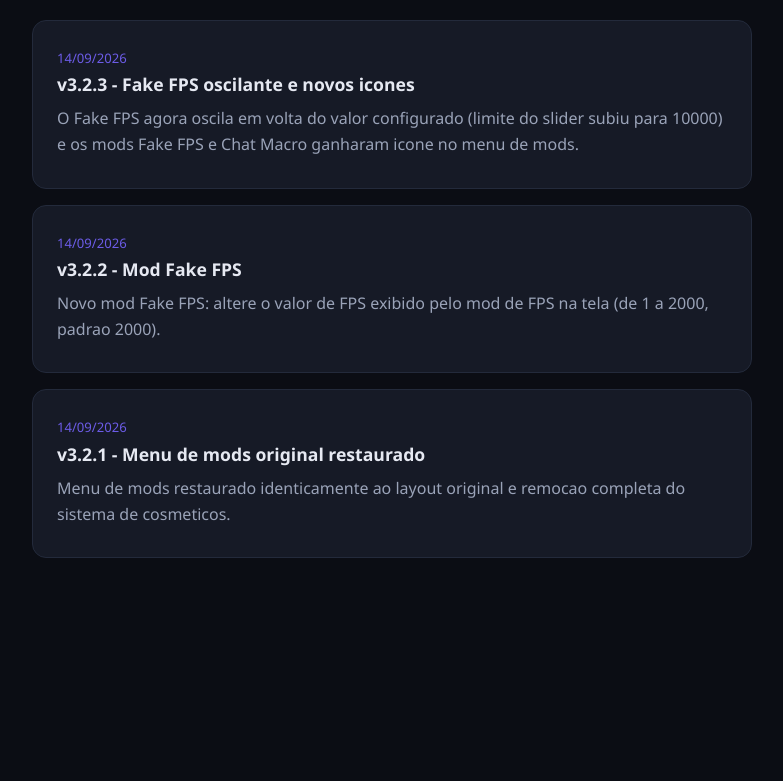
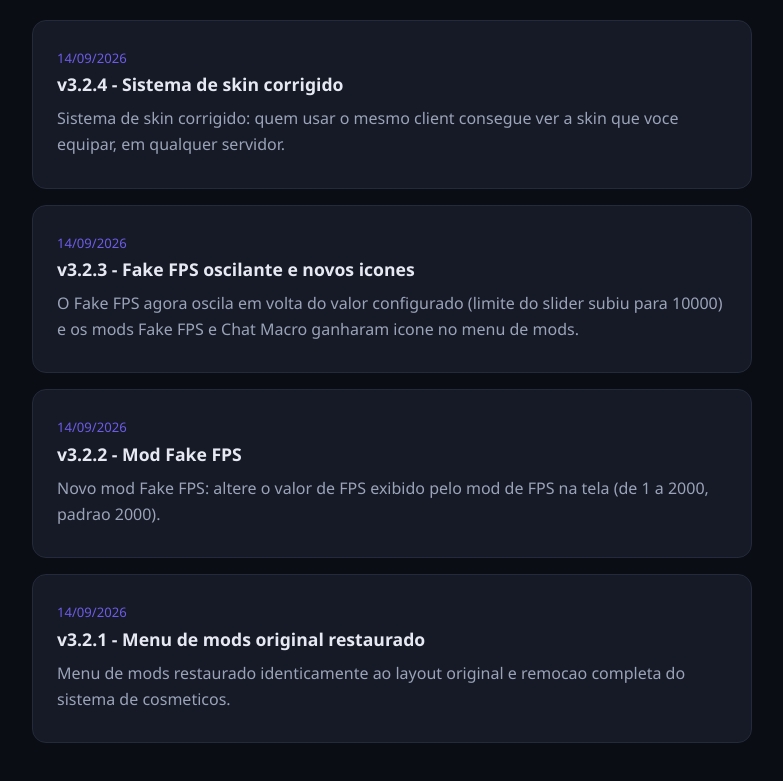
Before and after one commit to vnzinhypers-prog/vnzinhypers-prog.github.io, a plain HTML site: page news.html in a window 1280 px wide. Shown: the part 125-906 px from the top of the page, without its empty margins (248-1031 px from the left). Before the commit the page ends 800 px from the top, so only its background shows below. Drawn offline with Linux system fonts and the light colour scheme.

Commit message:
v3.2.4: atualiza instalador e adiciona noticia no site

```diff
--- a/news.html
+++ b/news.html
@@ -20,6 +20,11 @@ time{color:#6c5ce7;font-size:.82rem}
 <h1>Novidades do <span>HypersClient</span></h1>
 <article>
 	<time>14/09/2026</time>
+	<h3>v3.2.4 - Sistema de skin corrigido</h3>
+	<p>Sistema de skin corrigido: quem usar o mesmo client consegue ver a skin que voce equipar, em qualquer servidor.</p>
+</article>
+<article>
+	<time>14/09/2026</time>
 	<h3>v3.2.3 - Fake FPS oscilante e novos icones</h3>
 	<p>O Fake FPS agora oscila em volta do valor configurado (limite do slider subiu para 10000) e os mods Fake FPS e Chat Macro ganharam icone no menu de mods.</p>
 </article>
```
